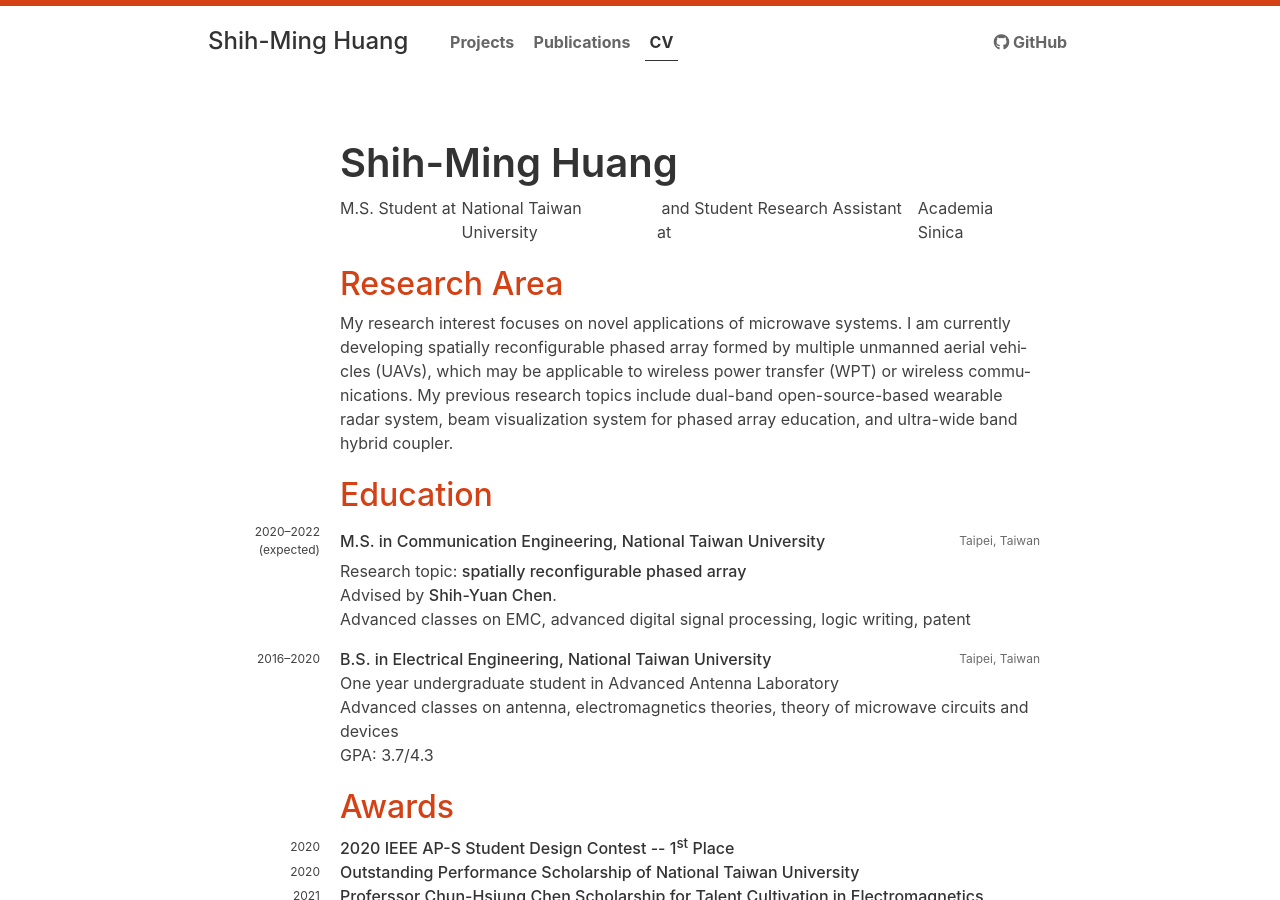
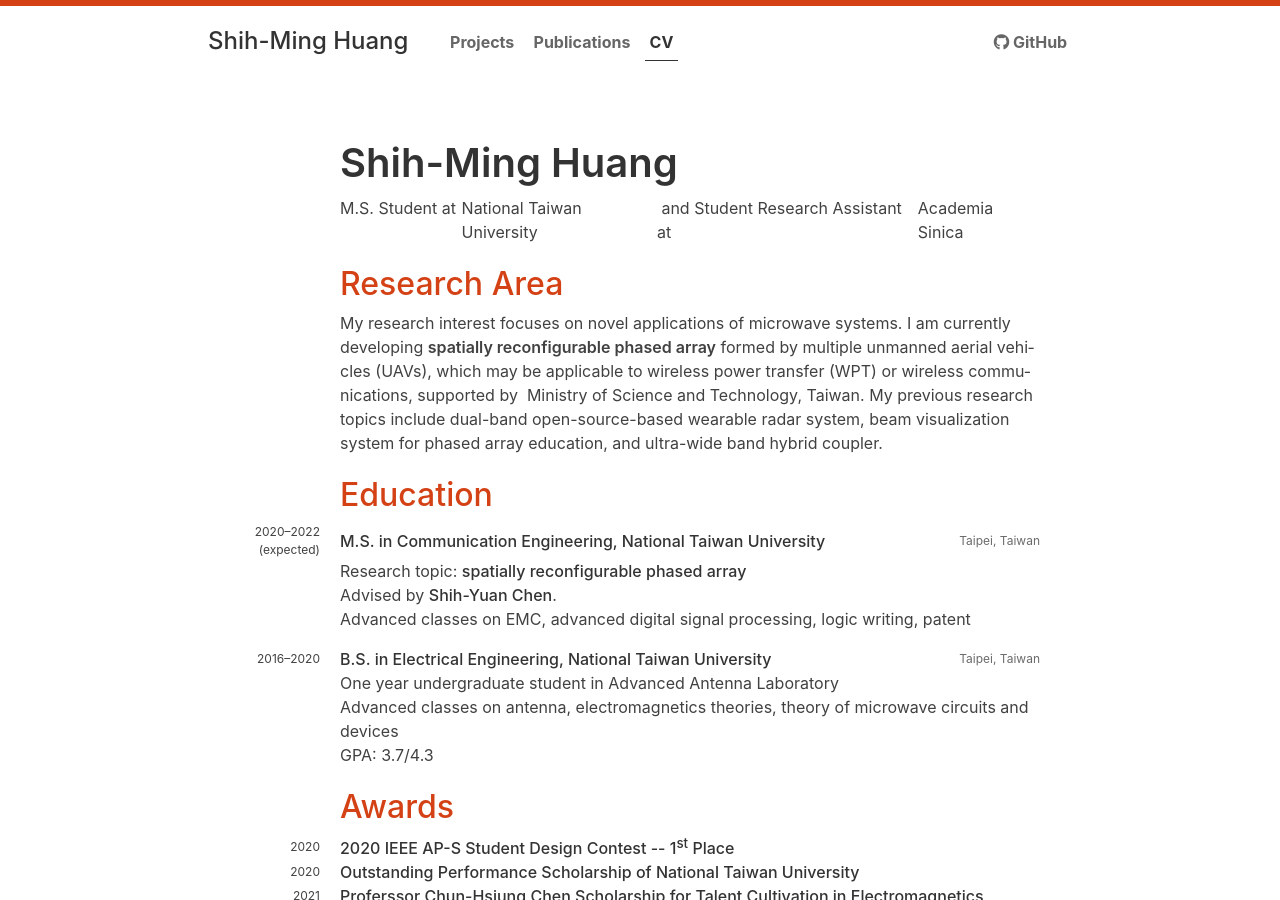
Before and after one commit to Shih-Ming/mypage, a Jekyll site: the page built from cv.html, in a window 1280 px wide and 900 px high. Built offline with Jekyll 4.4.1, drawn with Linux system fonts in a browser that asks for light colours.

Commit message:
update research area on CV

```diff
--- a/cv.html
+++ b/cv.html
@@ -18,7 +18,7 @@ title: CV
 <h2>Research Area</h2>
 
 <p>
-My research interest focuses on novel applications of microwave systems. I am currently developing spatially reconfigurable phased array formed by multiple unmanned aerial vehicles (UAVs), which may be applicable to wireless power transfer (WPT) or wireless communications. My previous research topics include dual-band open-source-based wearable radar system, beam visualization system for phased array education, and ultra-wide band hybrid coupler.
+My research interest focuses on novel applications of microwave systems. I am currently developing <b>spatially reconfigurable phased array</b> formed by multiple unmanned aerial vehicles (UAVs), which may be applicable to wireless power transfer (WPT) or wireless communications, supported by &nbsp<a href="https://www.most.gov.tw/?l=en">Ministry of Science and Technology, Taiwan</a>. My previous research topics include dual-band open-source-based wearable radar system, beam visualization system for phased array education, and ultra-wide band hybrid coupler.
 </p>
 
 
```
